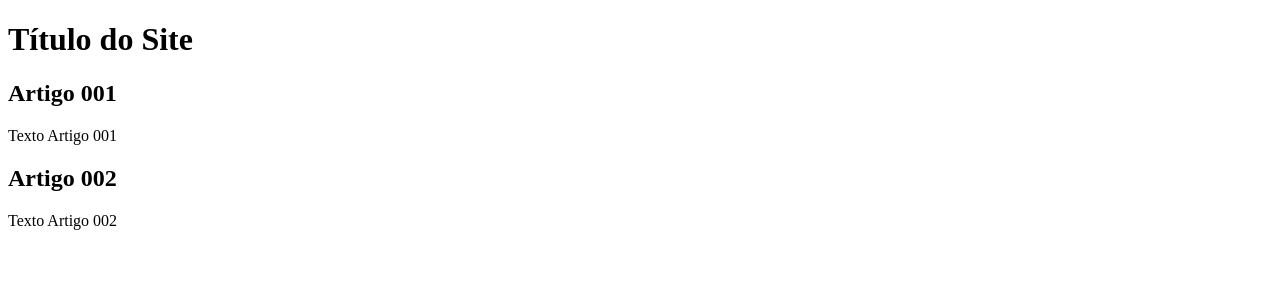
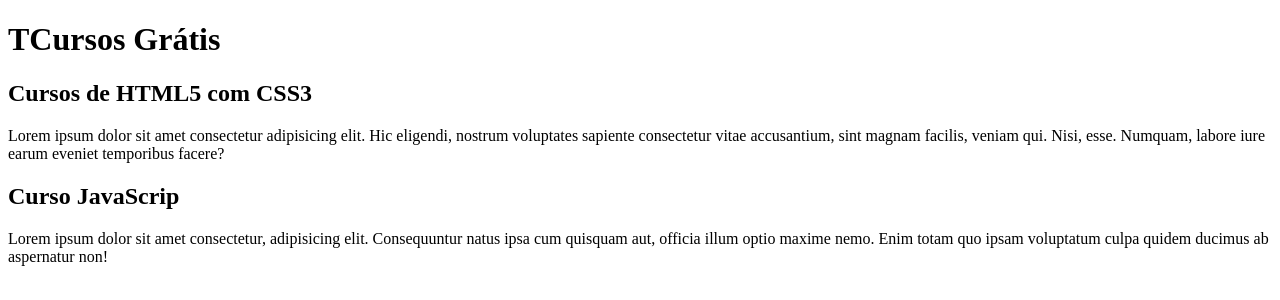
Before and after one commit to AlanAnjosFarias/Projeto-Site, a plain HTML site: page index.html in a window 1280 px wide. Drawn offline with Linux system fonts and the light colour scheme.

Commit message:
Update index.html
Desenvolvendo Conteudo

```diff
--- a/index.html
+++ b/index.html
@@ -8,15 +8,15 @@
 <body>
     <main>
         <header>
-            <h1>Título do Site</h1>
+            <h1>TCursos Grátis</h1>
         </header>
         <article>
-            <h2>Artigo 001</h2>
-            <p>Texto Artigo 001</p>
+            <h2>Cursos de HTML5 com CSS3</h2>
+            <p>Lorem ipsum dolor sit amet consectetur adipisicing elit. Hic eligendi, nostrum voluptates sapiente consectetur vitae accusantium, sint magnam facilis, veniam qui. Nisi, esse. Numquam, labore iure earum eveniet temporibus facere?</p>
         </article>
         <article>
-            <h2>Artigo 002</h2>
-            <p>Texto Artigo 002</p>
+            <h2>Curso JavaScrip</h2>
+            <p>Lorem ipsum dolor sit amet consectetur, adipisicing elit. Consequuntur natus ipsa cum quisquam aut, officia illum optio maxime nemo. Enim totam quo ipsam voluptatum culpa quidem ducimus ab aspernatur non!</p>
         </article>
     </main>
 </body>
```
